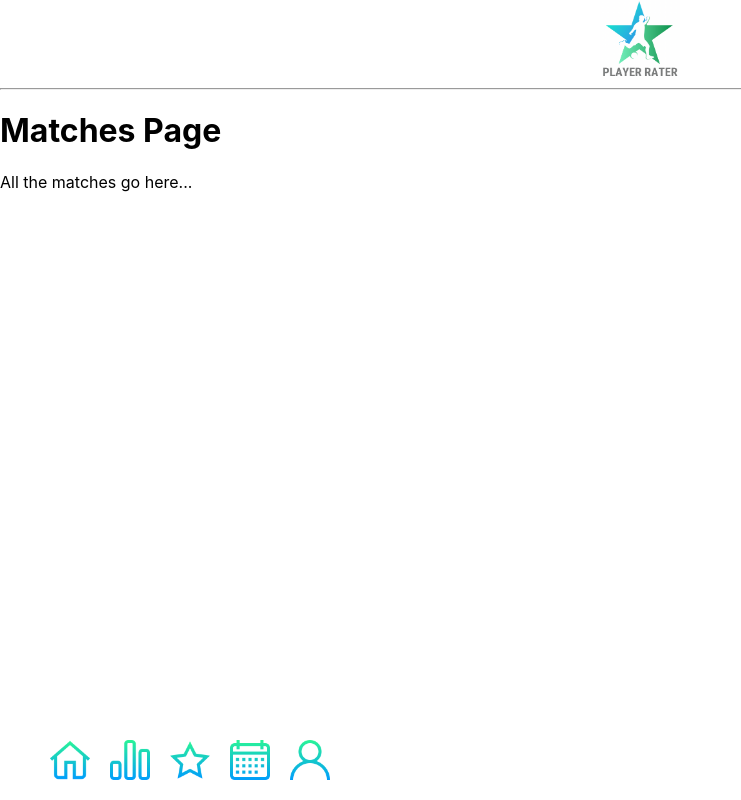
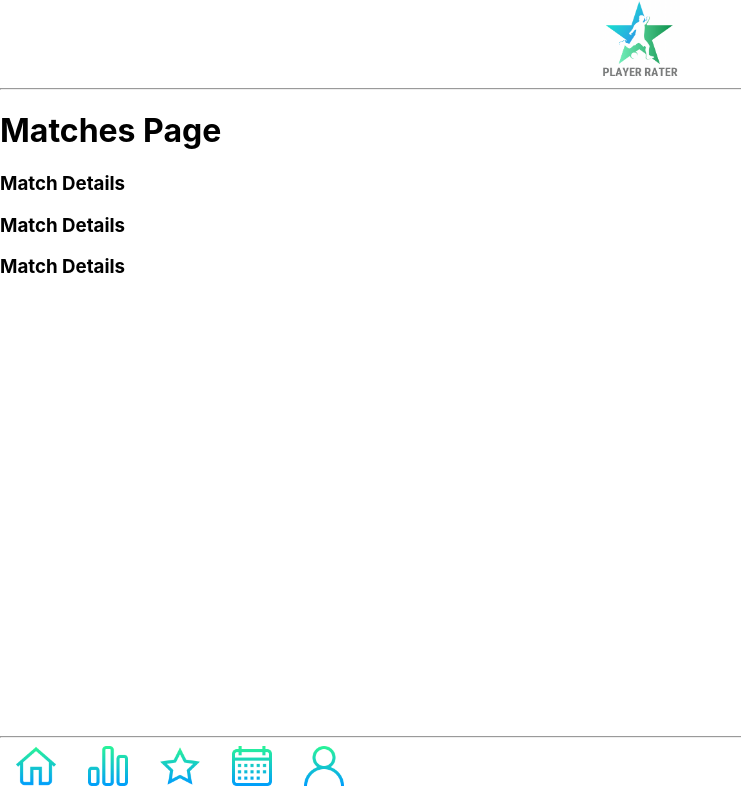
Before and after one commit to michaelmccoll/PlayerRater-GroupProject, a React (Create React App) app in the folder src/main/ui/: page /matches in a window 1280 px wide. Shown: the whole page, without its empty margins (0-741 px from the left). Built offline with nearby package versions, Linux system fonts and the light colour scheme.

Commit message:
Matches page started

```diff
--- /dev/null
+++ b/src/main/ui/src/components/MatchDetails.js
@@ -0,0 +1,7 @@
+const MatchDetails = () =>{
+    return(
+        <h3>Match Details</h3>
+    )
+}
+
+export default MatchDetails;
--- /dev/null
+++ b/src/main/ui/src/components/MatchList.js
@@ -0,0 +1,18 @@
+import MatchDetails from "./MatchDetails"
+
+const MatchList = ({matches}) => {
+
+    const matchNodes = matches.map(match => {
+        return(
+
+            <MatchDetails match={match} key={match.id}/>
+        )
+    })
+    return(
+        <>
+            {matchNodes}
+        </>
+    )
+}
+
+export default MatchList;
--- a/src/main/ui/src/components/NavBar.css
+++ b/src/main/ui/src/components/NavBar.css
@@ -4,14 +4,18 @@
     position: fixed;
     bottom: 0;
     width: 100%;
-    text-decoration: none;
+  }
+ul {
+  padding-inline-start: 0px;
+  margin-block-start: 10px;
+  margin-block-end: 10px;
 }
 
 li {
   display: inline;
   margin-left: auto;
   margin-right: auto;
-    margin: 10px;
+  margin: 16px;
   }
 
 .team {
--- a/src/main/ui/src/components/NavBar.js
+++ b/src/main/ui/src/components/NavBar.js
@@ -1,4 +1,4 @@
-import {Link} from 'react-router-dom';
+import {HashRouter, Link} from 'react-router-dom';
 import './NavBar.css';
 import team from '../imgs/icons/team.png';
 import stats from '../imgs/icons/stats.png';
@@ -8,7 +8,9 @@ import profile from '../imgs/icons/profile.png';
 
 const NavBar = () => {
     return(
+        <>
         <ul className="navbar">
+        <hr/>
             <li>
                 <Link to="/"><img className="team" src={team}></img></Link>
             </li>
@@ -29,6 +31,7 @@ const NavBar = () => {
                 <Link to="/profile"><img className="profile" src={profile}></img></Link>
             </li>
         </ul>
+        </>
     )
 }
 
--- a/src/main/ui/src/containers/Matches.js
+++ b/src/main/ui/src/containers/Matches.js
@@ -1,11 +1,54 @@
+import {useState} from 'react';
 import React from 'react';
 import './Matches.css';
+import MatchList from '../components/MatchList';
 
 const Matches = () => {
+
+    const [matches, setMatch] = useState(
+        [
+        {id: 1,
+        opposition: "Gorgie FC",
+        venue: "Saughton",
+        home_score: 2,
+        away_score: 3,
+        team: "Leith Walkers"
+        },
+        {id: 2,
+        opposition: "Stockbridge Utd",
+        venue: "Leith Links",
+        home_score: 4,
+        away_score: 1,
+        team: "Leith Walkers"
+        },
+        {id: 3,
+        opposition: "Portobello Pirates",
+        venue: "Joppa",
+        home_score: 2,
+        away_score: 3,
+        team: "Leith Walkers",
+        }
+    ])
+
+
+    // const [loaded, setLoaded] = useState(false);
+
+    // When backend API's are ready
+    // const getMatches = () => {
+    //     fetch(`https://localhost:8080/matches`)
+    //     .then(res => res.json())
+    //     .then(data => setMatch(data))
+    //     .then(() => setLoaded(true))
+    // }
+
+    // useEffect(()=>{
+    //     getMatches();
+    // })
+
     return(
         <>
             <h1>Matches Page</h1>
-            <p>All the matches go here...</p>
+            <MatchList matches={matches}/>
         </>
     )
 }
```
Lines whose indentation alone changed are shown as unchanged.
